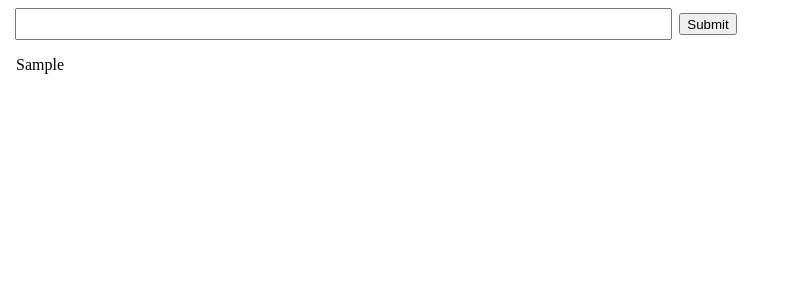
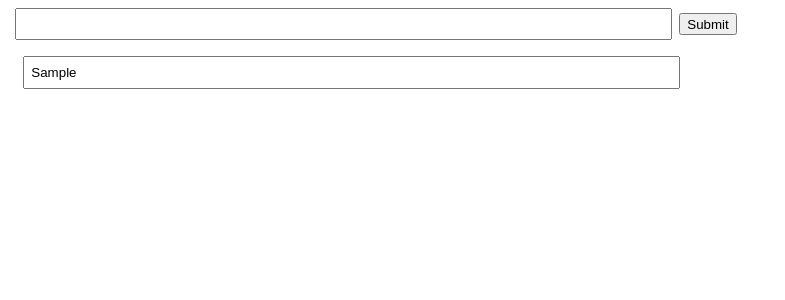
Before and after one commit to TatsuyaUchida0326/todo_list_proaka_1, a React (Vite) app: page / in a window 1280 px wide. Both pictures are taken after typing "Sample" into the empty fields and a click on the input 708 px from the left and 24 px from the top of the page. Shown: the top 300 px of the page, without its empty margins (0-785 px from the left). Built offline with nearby package versions, Linux system fonts and the light colour scheme.

Commit message:
Finish todo_list_cru(ReactでTodoアプリを作ろう_2完了)

```diff
--- a/src/todo.tsx
+++ b/src/todo.tsx
@@ -4,6 +4,7 @@ import React, { useState } from 'react';
 // "Todo" 型の定義をコンポーネント外で行います
 type Todo = {
   content: string; // プロパティ content は文字列型
+  readonly id: number;
 };
 
 
@@ -11,6 +12,7 @@ type Todo = {
 const Todo: React.FC = () => {
   const [todos, setTodos] = useState<Todo[]>([]); // Todoの配列を保持するステート
   const [text, setText] = useState(''); // フォーム入力のためのステート
+  const [nextId, setNextId] = useState(1); // 次のTodoのIDを保持するステート
 
 
   // todos ステートを更新する関数
@@ -22,6 +24,7 @@ const Todo: React.FC = () => {
     // 新しい Todo を作成
     const newTodo: Todo = {
       content: text, // text ステートの値を content プロパティへ
+      id: nextId,
     };
 
 
@@ -31,12 +34,34 @@ const Todo: React.FC = () => {
      * newTodo を加えた新しい配列でステートを更新
      **/
     setTodos((prevTodos) => [newTodo, ...prevTodos]);
+    setNextId(nextId + 1); // 次の ID を更新
 
 
     // フォームへの入力をクリアする
     setText('');
   };
 
+  const handleEdit = (id: number, value: string) => {
+    setTodos((todos) => {
+      const newTodos = todos.map((todo) => {
+        if (todo.id === id) {
+          // 新しいオブジェクトを作成して返す
+          return { ...todo, content: value };
+        }
+        return todo;
+      });
+
+
+      // todos ステートが書き換えられていないかチェック
+      console.log('=== Original todos ===');
+      todos.map((todo) => {
+        console.log(`id: ${todo.id}, content: ${todo.content}`);
+      });
+
+
+      return newTodos;
+    });
+  };
 
   return (
     <div>
@@ -54,13 +79,20 @@ const Todo: React.FC = () => {
         <input type="submit" content="追加" /> {/* ボタンをクリックしてもonSubmitをトリガーしない */}
       </form>
       <ul>
-        {todos.map((todo, index) => (
-          <li key={index}>{todo.content}</li> // todoのリストを表示
-        ))}
+        {todos.map((todo) => {
+          return (
+            <li key={todo.id}>
+              <input
+                type="text"
+                value={todo.content}
+                onChange={(e) => handleEdit(todo.id, e.target.value)}
+              />
+            </li>
+          );
+        })}
       </ul>
     </div>
   );
 };
 
-
 export default Todo;
```
